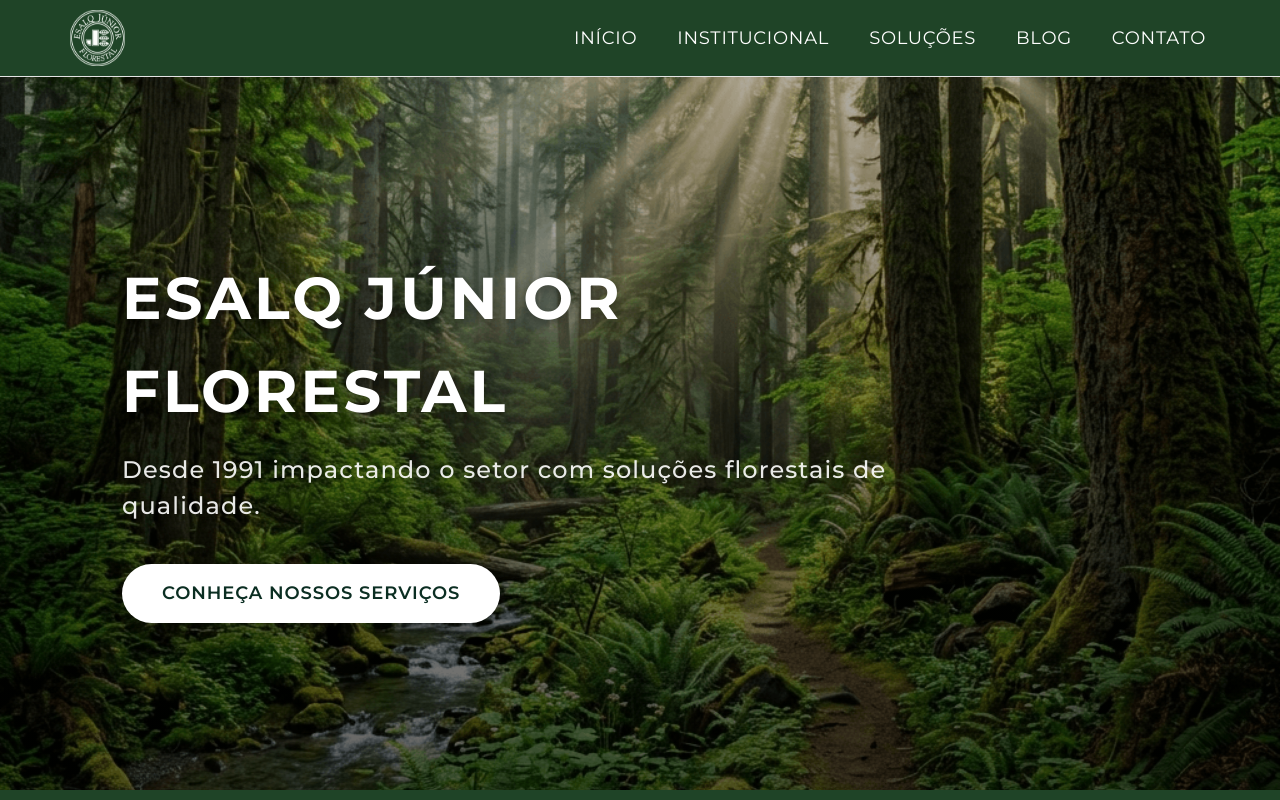
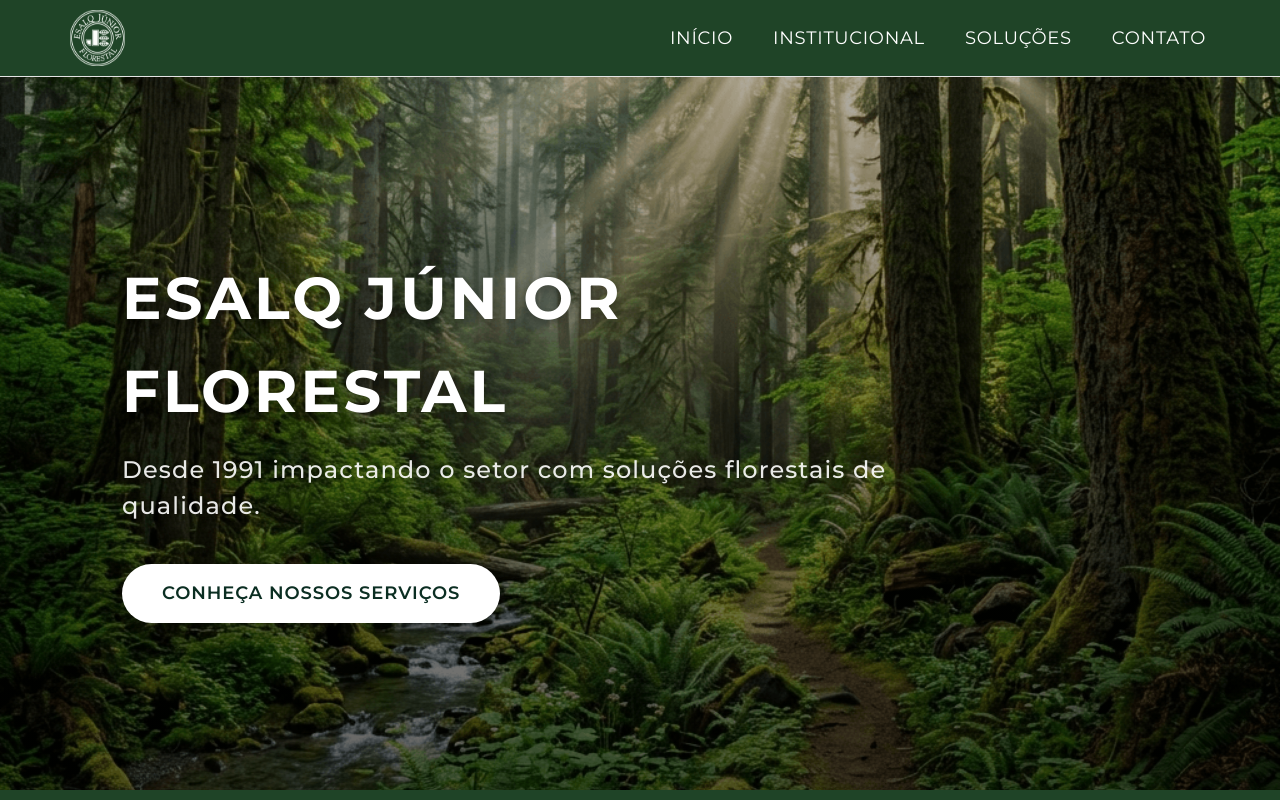
Before and after one commit to devesalqjrflorestal/DEV-EJF-web, a Next.js app: page / in a window 1280 px wide. Shown: the top 800 px of the page. Built offline with nearby package versions, Linux system fonts and the light colour scheme.

Commit message:
feat: remove seção de blog e referências na navbar

```diff
--- a/src/app/blog/page.tsx
+++ /dev/null
@@ -1,7 +0,0 @@
-export default function BlogPage() {
-  return (
-    <main className="flex flex-col min-h-screen">
-      {/* Página de Blog Vazia */}
-    </main>
-  );
-}
--- a/src/components/Footer.tsx
+++ b/src/components/Footer.tsx
@@ -85,7 +85,7 @@
             <a href="https://www.instagram.com/esalqjrflorestal/" target="_blank" rel="noopener noreferrer" className="hover:scale-110 transition-transform">
               <Instagram className="h-5 w-5" />
             </a>
-            <a href="https://linkedin.com" target="_blank" rel="noopener noreferrer" className="hover:scale-110 transition-transform">
+            <a href="https://www.linkedin.com/company/esalq-jr-florestal/" target="_blank" rel="noopener noreferrer" className="hover:scale-110 transition-transform">
               <Linkedin className="h-5 w-5" />
             </a>
           </div>
--- a/src/components/Navbar.tsx
+++ b/src/components/Navbar.tsx
@@ -13,7 +13,6 @@
   { name: "Início", href: "/" },
   { name: "Institucional", href: "/institucional" },
   { name: "Soluções", href: "/solucoes" },
-  { name: "Blog", href: "/blog" },
   { name: "Contato", href: "/contato" },
 ];
 
```
